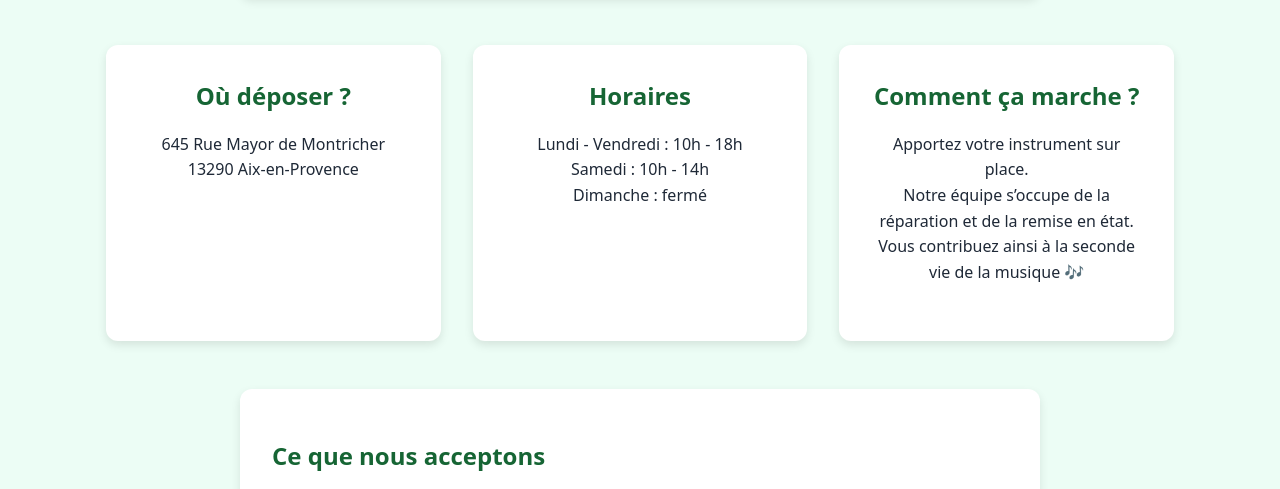
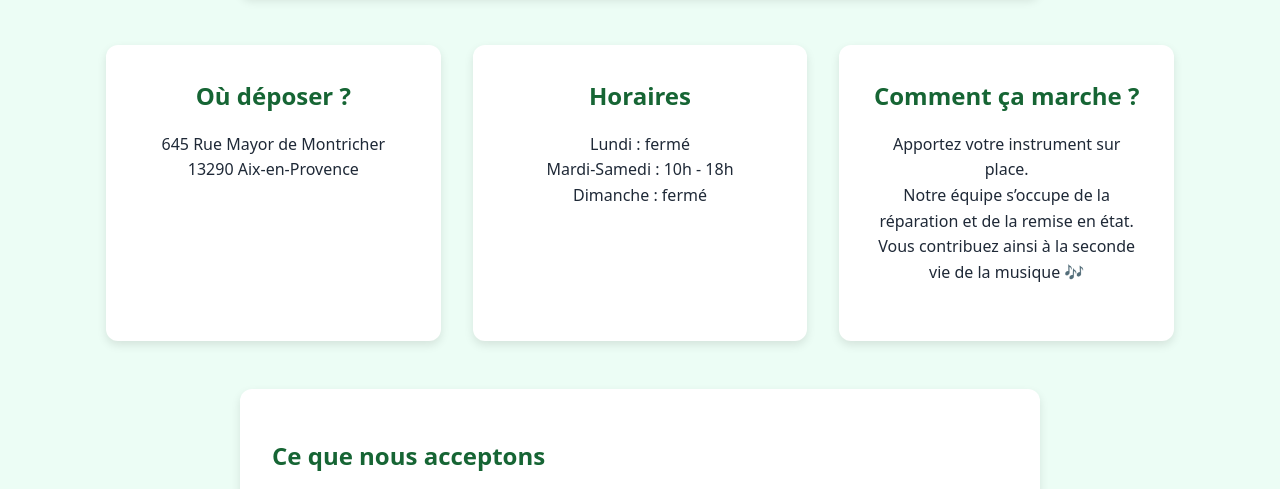
Before and after one commit to Simon-ElKassouf/La-Note-Recyclee, a plain HTML site: page depot.html in a window 1280 px wide. Shown: the part 304-793 px from the top of the page. Drawn offline with Linux system fonts and the light colour scheme.

Commit message:
depot debut

```diff
--- a/depot.html
+++ b/depot.html
@@ -35,7 +35,7 @@
     </div>
     <div class="card">
       <h2> Horaires</h2>
-      <p>Lundi - Vendredi : 10h - 18h<br>Samedi : 10h - 14h<br>Dimanche : fermé</p>
+      <p>Lundi : fermé<br>Mardi-Samedi : 10h - 18h<br>Dimanche : fermé</p>
     </div>
     <div class="card">
       <h2> Comment ça marche ?</h2>
```
Also changed, not shown: 1 other file.
